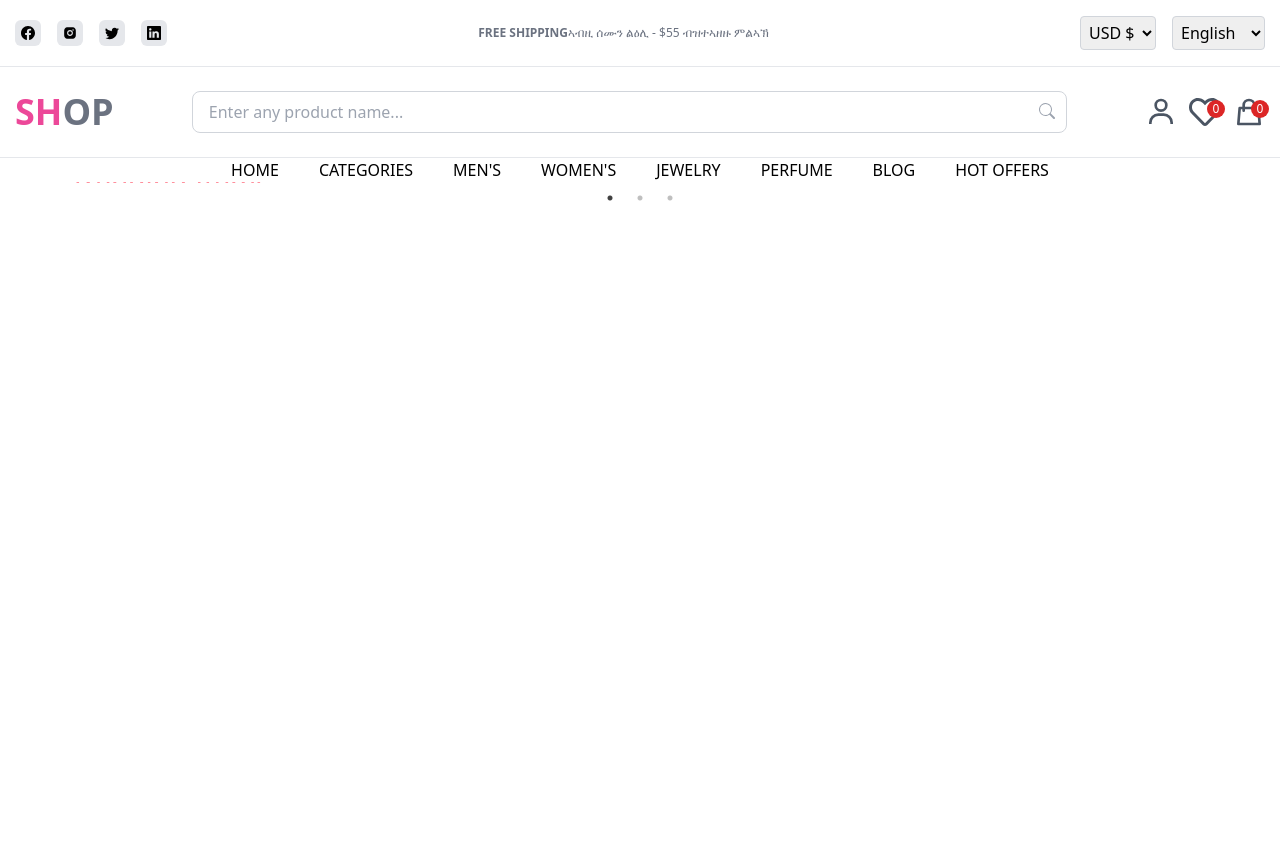
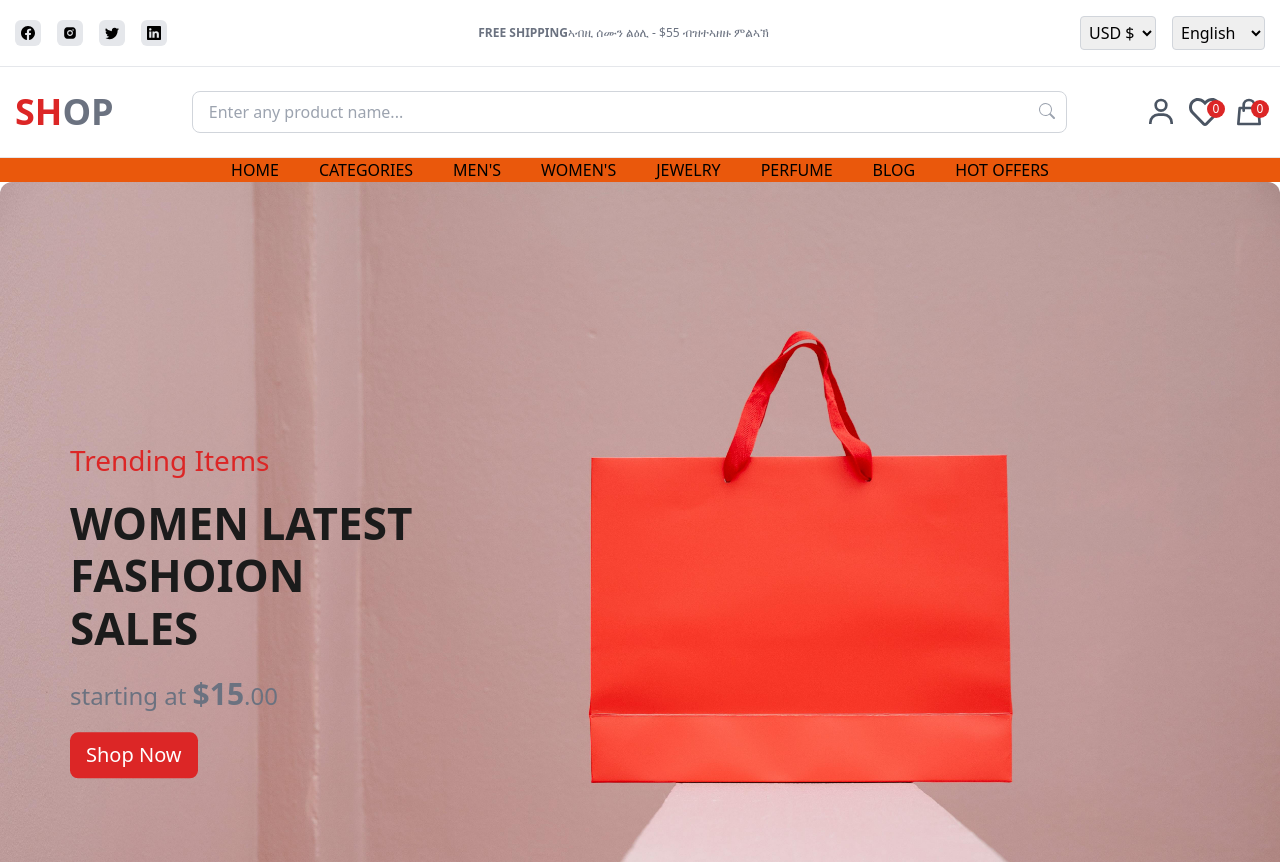
Before and after one commit to edenWerke/shopping-website, a Next.js app: page / in a window 1280 px wide. Shown: the top 862 px of the page. Before the commit the page ends 800 px from the top, so only its background shows below. Built offline with nearby package versions, Linux system fonts and the light colour scheme.

Commit message:
adding image

```diff
--- a/app/NavBar.tsx
+++ b/app/NavBar.tsx
@@ -1,12 +1,10 @@
 import React from 'react';
-import  Link from  'next/link'
+import Link from 'next/link';
 
 const NavBar = () => {
   return (
-
-      <div>
-        <div className="container">
-
+    <div className="bg-orange-600"> {/* Apply orange-red background */}
+      <div className="container">
         <div className="flex w-fit gap-10 mx-auto font-medium text-black">
           <Link className="navbar_link relative" href="#">HOME</Link>
           <Link className="navbar_link relative" href="#">CATEGORIES</Link>
@@ -16,11 +14,9 @@ const NavBar = () => {
           <Link className="navbar_link relative" href="#">PERFUME</Link>
           <Link className="navbar_link relative" href="#">BLOG</Link>
           <Link className="navbar_link relative" href="#">HOT OFFERS</Link>
-
         </div>
       </div>
-      </div>
-
+    </div>
   );
 }
 
--- a/app/components/HeaderMain.tsx
+++ b/app/components/HeaderMain.tsx
@@ -8,7 +8,7 @@ const HeaderMain = () => {
     <div className="border-b border-gray-200 py-6">
       <div className="container sm:flex justify-between items-center">
         <div className="font-bold text-4xl text-center sm:pb-0">
-          <span className="text-pink-500">SH</span>
+          <span className="text-red-600">SH</span>
           <span className="text-gray-500">OP</span>
         </div>
         <div className="w-full sm:w-[300px] md:w-[70%] relative">
--- a/app/components/Hero.tsx
+++ b/app/components/Hero.tsx
@@ -24,14 +24,14 @@ const Hero = () => {
     },
     {
       id: 1,
-      img: "/banner-2.jpg",
+      img: "/banner-1.jpg",
       title: "Trending Accessories",
       mainTitle: "MODERN SUNGLASSES",
       price: "$15"
     },
     {
       id: 2,
-      img: "/banner-3.jpg",
+      img: "/banner-1.jpg",
       title: "Sales offfer",
       mainTitle: "NEW FASHION SUMMMER SALES",
       price: "$15"
--- a/app/components/Slide.tsx
+++ b/app/components/Slide.tsx
@@ -1,4 +1,5 @@
-import React from 'react'
+import React from 'react';
+import Image from 'next/image';
 
 interface propsType {
   img: string;
@@ -9,16 +10,33 @@ interface propsType {
 
 const Slide: React.FC<propsType> = ({ img, title, mainTitle, price }) => {
   return (
-    <div className='outline-none border-none relative'>
+    <div className='outline-none border-none relative overflow-hidden'> {/* Added overflow-hidden */}
       <div className="absolute left-[30px] md:left-[70px]
         max-w-[250px] sm:max-w-[350px] top-[50%]
-        -translate-y-[50%] space-y-2 lg:space-y-4 bg-[#ffffff]
-        sma:bg-transparent p-4 sm:p-0 rounded-lg sm:rounded-none">
+        -translate-y-[50%] space-y-2 lg:space-y-4
+        p-4 sm:p-0 rounded-lg sm:rounded-none bg-transparent">
 
-        <h3 className='text-accent text-[24px] lg:text-[28px]'>{title}</h3>
+        <h3 className='text-red-600 text-[24px] lg:text-[28px]'>{title}</h3>
+        <h2 className='text-blackish text-[26px] md:text-[30px]
+        lg:text-[44px] font-bold leading-[1.2]'>{mainTitle}</h2>
+        <h3 className='text-[24px] text-gray-500'>starting at {" "}
+          <b className='text-[20px] md:text-[24px] lg:text-[30px]'>{price}</b>
+          .00
+        </h3>
+        <div className="bg-red-600 text-white text-[14px] md:text-[20px] p-2 px-4 rounded-lg inline-block cursor-pointer hover:bg-blackish">
+          Shop Now
+        </div>
       </div>
+      <Image
+        className="w-full h-auto max-w-[2000px] pt-0 rounded-xl object-cover object-center"
+        src={img}
+        alt="banner"
+        layout="responsive"
+        width={2000}
+        height={600}
+      />
     </div>
-  )
+  );
 }
 
 export default Slide;
--- a/app/globals.css
+++ b/app/globals.css
@@ -9,13 +9,13 @@
         hover:text-white
     }
     .navbar_link:hover{
-        color:#ff8f9c;
+        color:#FF0000;
         transition: all 0.4s;
     }
     .navbar_link:after{
         position:absolute;
         content: "";
-        background-color: #ff8f9c;
+        background-color: #FF0000;
         height: 3px;
         width: 100%;
         bottom: -5px;
```
Also changed, not shown: public/banner-4.jpg (added).
